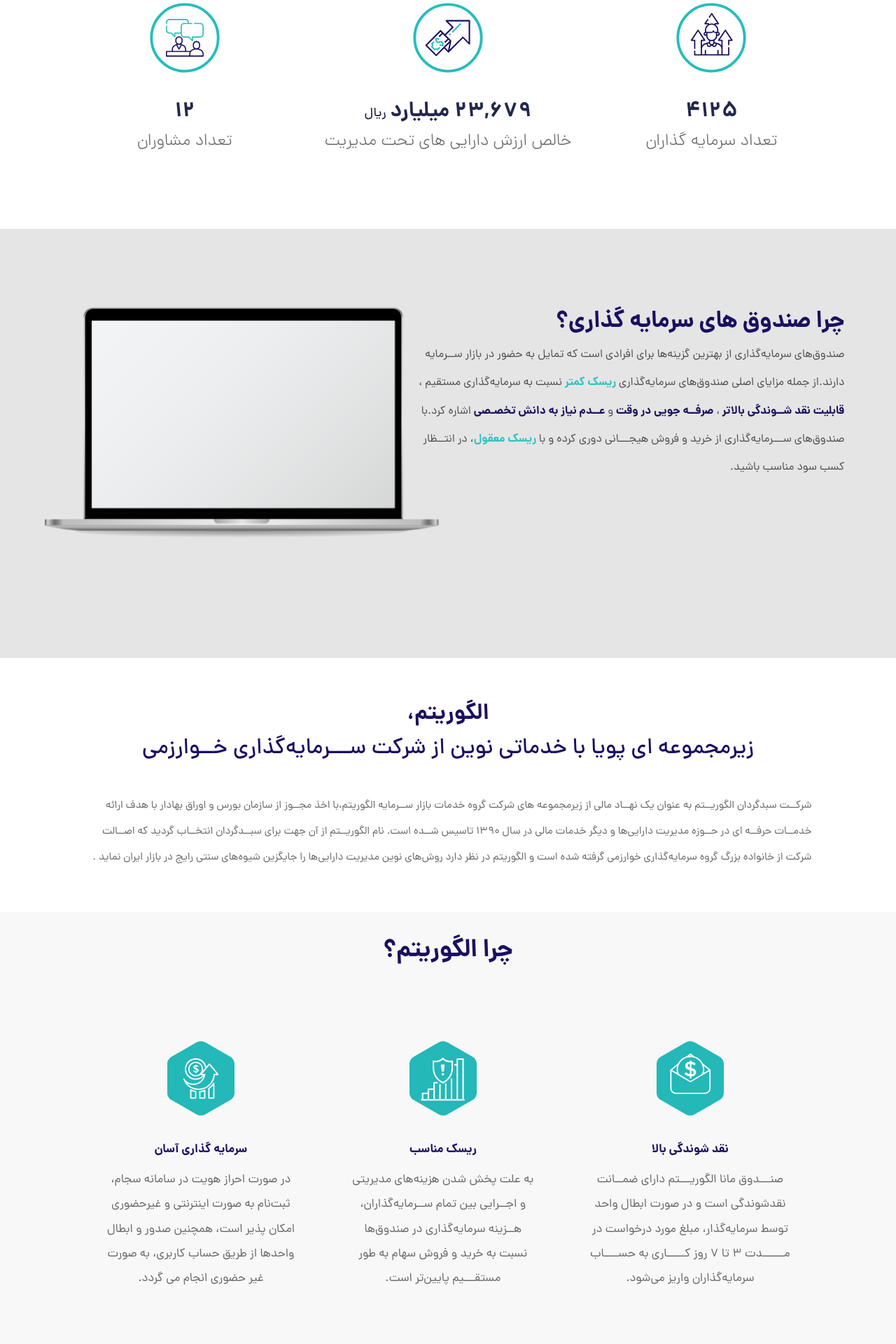
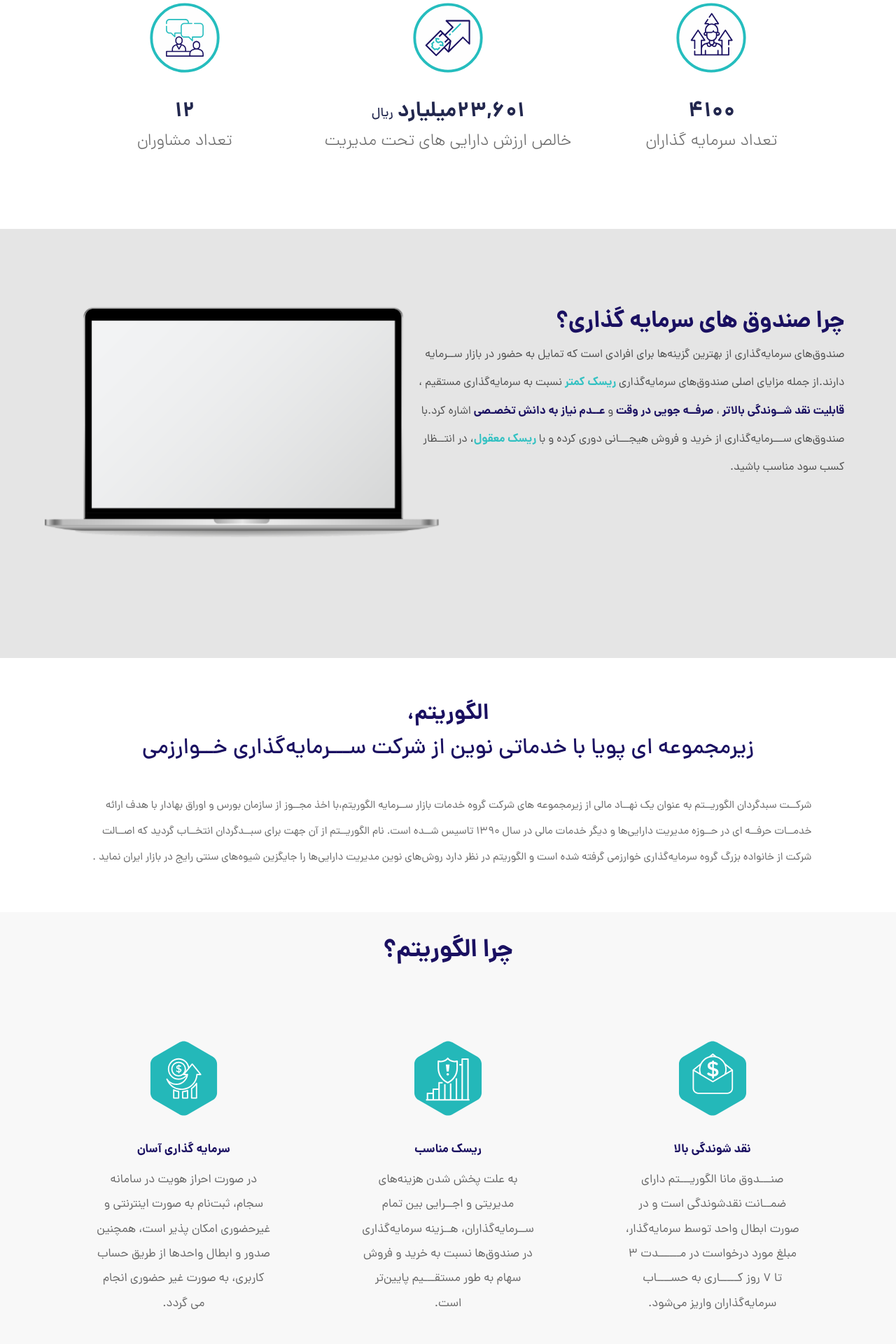
Before and after one commit to najdi123/Algorithm, a Next.js app: page / in a window 1280 px wide. Shown: the part 940-2860 px from the top of the page at 70% size. Built offline with nearby package versions, Linux system fonts and the light colour scheme.

Commit message:
style changes

```diff
--- a/src/components/Section10/section10.module.scss
+++ b/src/components/Section10/section10.module.scss
@@ -41,9 +41,13 @@
       color: #FFFFFF;
     }
 
+    .actionButton:hover {
+      background: #1A1061;
+    }
     .actionButton::selection {
       border: none;
       outline: none;
+      background: #1A1061;
     }
 
     .info {
--- a/src/components/Section5/section5.module.scss
+++ b/src/components/Section5/section5.module.scss
@@ -107,6 +107,7 @@
             margin: 0 20px;
             padding-bottom: 100px;
             border: none;
+            Width: 159.7px;
           }
         }
         .item:hover{
@@ -138,8 +139,8 @@
 
       .itemsWrapper {
         display: flex;
-        justify-content: flex-start;
-        margin: 41.3px 22.2px 0;
+        justify-content: space-between;
+        margin: 41.3px 0 0;
         padding: 0;
         .item{
           //width: 209.6px;
@@ -190,8 +191,8 @@
 
       .itemsWrapper {
         display: flex;
-        justify-content: flex-start;
-        margin: 53.3px 28.7px 0;
+        justify-content: space-between;
+        margin: 53.3px 0 0;
         padding: 0;
         .item{
           //width: 270.4px;
@@ -214,6 +215,7 @@
             line-height: 29.2px;
             margin: 10.0px 0 0;
             padding:0;
+            Width: 206.3px;
           }
         }
 
@@ -242,8 +244,8 @@
 
       .itemsWrapper {
         display: flex;
-        justify-content: flex-start;
-        margin: 64.5px 34.7px 0;
+        justify-content: space-around;
+        margin: 64.5px 0 0;
         padding: 0;
         .item{
           //width: 327.4px;
@@ -266,6 +268,8 @@
             line-height: 35.4px;
             margin: 12.1px 0 0;
             padding:0;
+            Width: 250px;
+
           }
         }
 
@@ -294,12 +298,12 @@
 
       .itemsWrapper {
         display: flex;
-        justify-content: flex-start;
-        padding: 73.7px 39.7px 0;
+        justify-content: space-around;
+        padding: 73.7px 0 0;
         margin: 0;
         .item{
           //width: 374.2px;
-          padding: 39.7px 39.7px 21.9px 39.7px;
+          padding: 35.3px 22.4px 19.4px 22.4px;
           margin: 0;
           .icon {
             width: 123.1px;
@@ -316,8 +320,9 @@
           .description {
             font-size: 19.4px;
             line-height: 40.5px;
-            margin: 13.8px 0 0;
+            margin: 13.8px auto 0;
             padding:0;
+            Width: 285.4px;
           }
         }
 
@@ -346,12 +351,12 @@
 
       .itemsWrapper {
         display: flex;
-        justify-content: flex-start;
-        margin: 91px 49px 0;
+        justify-content: space-around;
+        margin: 91px 0 0;
         padding: 0;
         .item{
           width: 462px;
-          padding: 49px 49px 27px 49px;
+          padding: 43.6px 27.6px 24.0px 27.6px;
           margin: 0;
           .icon {
             width: 152px;
@@ -368,8 +373,9 @@
           .description {
             font-size: 24px;
             line-height: 50px;
-            margin: 17px 0 0;
+            margin: 17px auto 0;
             padding:0;
+            Width: 352.4px;
           }
         }
 
@@ -399,12 +405,12 @@
 
       .itemsWrapper {
         display: flex;
-        justify-content: flex-start;
-        margin: 91px 49px 0;
+        justify-content: space-around;
+        margin: 91px 0 0;
         padding: 0;
         .item{
           width: 462px;
-          padding: 49px 49px 27px 49px;
+          padding: 49px 31px 27px 31px;
           margin: 0;
           .icon {
             width: 152px;
@@ -421,8 +427,9 @@
           .description {
             font-size: 24px;
             line-height: 50px;
-            margin: 17px 0 0;
+            margin: 17px auto 0;
             padding:0;
+            Width: 396px;
           }
         }
 
--- a/src/components/Section7/StepButtons.js
+++ b/src/components/Section7/StepButtons.js
@@ -1,11 +1,13 @@
 import React from 'react';
 import styles from "./stepButtons.module.scss";
 
-const StepButtons = ({activeStep}) => {
+const StepButtons = ({activeStep,setActiveStep}) => {
     return (
         <div>
             <div className={styles.stepButtons}>
-                <div className={`${styles.step}`}>
+                <div className={`${styles.step}`}
+                     onClick={()=>setActiveStep(1)}
+                >
                     <div className={`${styles.stepTitle} ${styles.activeStepTitle}`}>
                         انتخاب صندوق
                     </div>
@@ -13,7 +15,9 @@
 
                     </div>
                 </div>
-                <div className={`${styles.step}`}>
+                <div className={`${styles.step}`}
+                     onClick={()=>setActiveStep(2)}
+                >
                     <div className={`${styles.stepTitle} ${activeStep >= 2 ?  styles.activeStepTitle : ""}`}>
                         میزان سرمایه
                     </div>
@@ -21,7 +25,9 @@
 
                     </div>
                 </div>
-                <div className={`${styles.step}`}>
+                <div className={`${styles.step}`}
+                     onClick={()=>setActiveStep(3)}
+                >
                     <div className={`${styles.stepTitle} ${activeStep >= 3 ?  styles.activeStepTitle : ""}`}>
                         ثبت نهایی
                     </div>
--- a/src/components/Section7/index.js
+++ b/src/components/Section7/index.js
@@ -28,7 +28,7 @@
     return (
         <div className={styles.wrapper}>
             <div className="container">
-                <StepButtons activeStep={activeStep}/>
+                <StepButtons activeStep={activeStep} setActiveStep={setActiveStep}/>
                 {activeStep === 1 &&
                 <Step1 selectStep={selectStep}/>}
                 {activeStep === 2 &&
--- a/src/components/Section7/stepButtons.module.scss
+++ b/src/components/Section7/stepButtons.module.scss
@@ -29,9 +29,15 @@
       margin-top: 3px;
       z-index: 99;
     }
+    .stepButton:hover{
+      cursor: pointer;
+    }
     .activeStepButton{
       background: #32D6D2;
     }
+  }
+  .step:hover{
+    cursor: pointer;
   }
 
 }
--- a/src/components/Statistics/index.js
+++ b/src/components/Statistics/index.js
@@ -1,6 +1,29 @@
 import styles from "./Statistics.module.css";
+import {useEffect, useState} from "react";
 
 const Index = () => {
+
+    const [investors, setInvestors] = useState(4100);
+    const [investments, setInvestments] = useState(23600);
+
+    useEffect(()=>{
+        if (investors<=4300){
+            setInterval(function(){setInvestors(prevState => prevState+1)}, 18000);
+        }
+        else{
+            setInvestors(4100)
+        }
+
+        if (investments<=24600){
+            setInterval(function(){setInvestments(prevState => prevState+1)}, 3600);
+        }
+        else{
+            setInvestments(23600)
+        }
+
+    },[])
+    console.log("investors: ",investors)
+
     return (
         <div className={styles.statsWrapper}>
             <div className="container">
@@ -10,7 +33,8 @@
                         <img className={styles.icon} src="/images/investment-icon.svg" alt=""/>
                         <div className={styles.text}>
                             <h4 className={styles.statTitle}>
-                                23,679 میلیارد
+                                {investments.toLocaleString()}
+                                میلیارد
                                 <span className={styles.detail}>ریال</span>
                             </h4>
                             <p className={styles.description}> خالص ارزش دارایی های تحت مدیریت</p>
@@ -22,7 +46,7 @@
                         <img className={styles.icon} src="/images/investors-icon.svg" alt=""/>
                         <div className={styles.text}>
                             <h4 className={styles.statTitle}>
-                                4125
+                                {investors}
                             </h4>
                             <p className={styles.description}>تعداد سرمایه گذاران</p>
                         </div>
```
